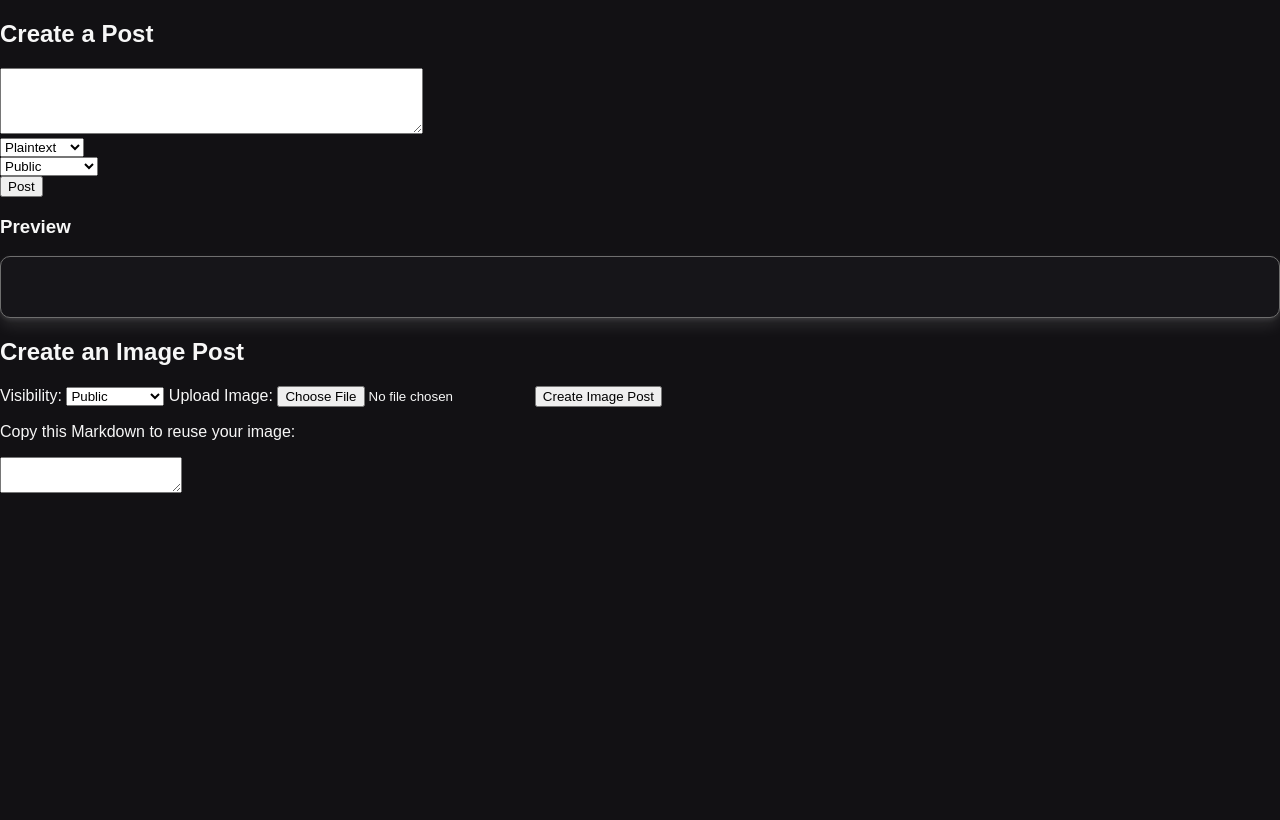
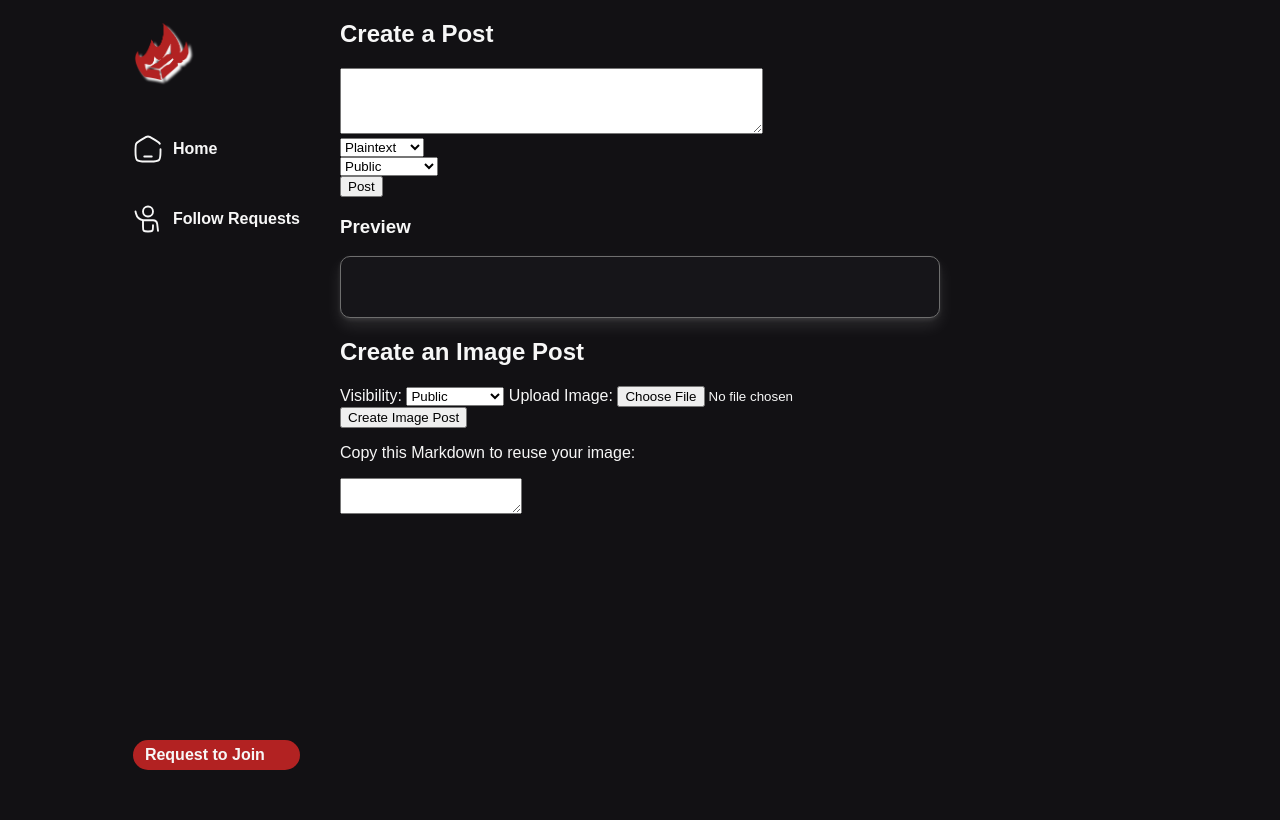
Before and after one commit to alec-zaiane/project-mod-firebrick, a Django app: template old_src/socialnetwork/templates/create_post.html in a window 1280 px wide. After the commit the page ends 770 px from the top, so only its background shows below. Run offline with Django 5.2, Linux system fonts and the light colour scheme; the template is opened without the code that fills it: most values are stand-ins (such as "Sample title", 1, 10 or a date in 2020); parts of the project's set-up code (start-up, migrations or seed data) failed here and were passed over; some libraries are stand-ins or nearby versions.

Commit message:
feat: navbar, base.html & logout

```diff
--- a/src/static/style.css
+++ b/src/static/style.css
@@ -293,22 +293,26 @@ a:link:active, a:visited:active  {
     text-decoration: underline;
 }
 
-.navbar-contents .logout-container {
+.navbar-contents .logout-signup-container {
     margin-top: auto;
     margin-bottom: 50px;
 }
 
-.navbar-contents .logout {
+.navbar-contents .logout-signup {
     background: firebrick;
     color: var(--color);
     padding: 6px 12px;
     border-radius: 20px;
-    font-style: bold;
+    font-weight: bold;
     border: 0;
     cursor: pointer;
 }
 
-.navbar-contents .logout:hover {
+.navbar-contents .logout {
+    height: 30px;
+}
+
+.navbar-contents .logout-signup:hover {
     background: rgb(117, 16, 23);
 }
 
--- a/src/templates/base.html
+++ b/src/templates/base.html
@@ -1,9 +1,54 @@
-{# Janky base.html just for testing. **feel free to completely overwrite this** #}
-
 {% extends "head.html" %}
 
 {% load static %}
-{% block body%}
-{% block content %}
+{% block body %}
+<body>
+    <section class="main">
+        <div class="navbar">
+            <section class="navbar-contents">
+                <img class="logo" src="{% static 'images/firebrick.webp' %}" />
+
+                {% if user.is_authenticated %}
+                    <a href="{% url 'user_management:author_profile' user.author.uuid %}" class="names">
+                        {% if user.author.profile_image %}
+                        <img class="profile-image" src="{{ user.author.profile_image }}"/>
+                        {% endif %}
+                        <span class="text-names"><h3 class="display-name">{{ user.author.display_name }}</h3>
+                        <h5 class="username">{{ user.author.username }}</h5></span>
+                    </a>
+                    {% if user.is_superuser %}
+                        <a class="navbar-category" href="{% url 'admin:index' %}"><img class="navbar-icon" src="{% static 'svg/admin.svg' %}"/> <span class="navbar-title">Admin Panel</span></a>
+                    {% endif %}
+                {% endif %}
+                <a class="navbar-category" href=""><img class="navbar-icon" src="{% static 'svg/home.svg' %}"/> <span class="navbar-title">Home</span></a>
+                {% if viewer %}
+                    <a class="navbar-category" href="">
+                        <img class="navbar-icon" src="{% static 'svg/followrequests.svg' %}"/>
+                        <span class="navbar-title">
+                            <!-- When follow requests are implemented, use a template instead of JS -->
+                            Follow Requests<span id="follow-request-count"></span>
+                        </span>
+                    </a>
+                {% endif %}
+                {% if user.is_authenticated %}
+                <form class="logout-signup-container" action="{% url 'user_management:logout' %}" method="post">
+                    {% csrf_token %}
+                    <input type="hidden" name="next" value="{{ request.get_full_path }}">
+                    <button class="logout-signup logout" type="submit">Log Out</button>
+                </form>
+                {% else %}
+                <a class="logout-signup-container" href="{% url 'user_management:join' %}">
+                    <div class="logout-signup">Request to Join</div>
+                </a>
+                {% endif %}
+            </section>
+        </div>
+
+        <div class="content">
+            {% block content %}{% endblock %}
+        </div>
+
+        {% block right_panel %} {% endblock %}
+    </section>
+</body>
 {% endblock %}
-{% endblock %}
--- a/src/user_management/urls.py
+++ b/src/user_management/urls.py
@@ -12,6 +12,9 @@ urlpatterns: list[URLPattern | URLResolver] = [
     path('login/',
          auth_views.LoginView.as_view(authentication_form=LoginForm),
          name='login'),
+    path('logout/',
+         auth_views.LogoutView.as_view(),
+         name='logout'),
     path('join/',
          JoinView.as_view(),
          name='join'),
```
Also changed, not shown: src/user_management/templates/author_profile.html (added, +8 -0 lines), src/static/svg/admin.svg (added), src/static/svg/comment.svg (added), src/static/svg/delete.svg (added), src/static/svg/dots.svg (added), src/static/svg/edit.svg (added), src/static/svg/editpost.svg (added), src/static/svg/followrequests.svg (added), src/static/svg/friends.svg (added), src/static/svg/home.svg (added), src/static/svg/like.svg (added), src/static/svg/liked.svg (added), src/static/svg/public.svg (added), src/static/svg/unlisted.svg (added).
